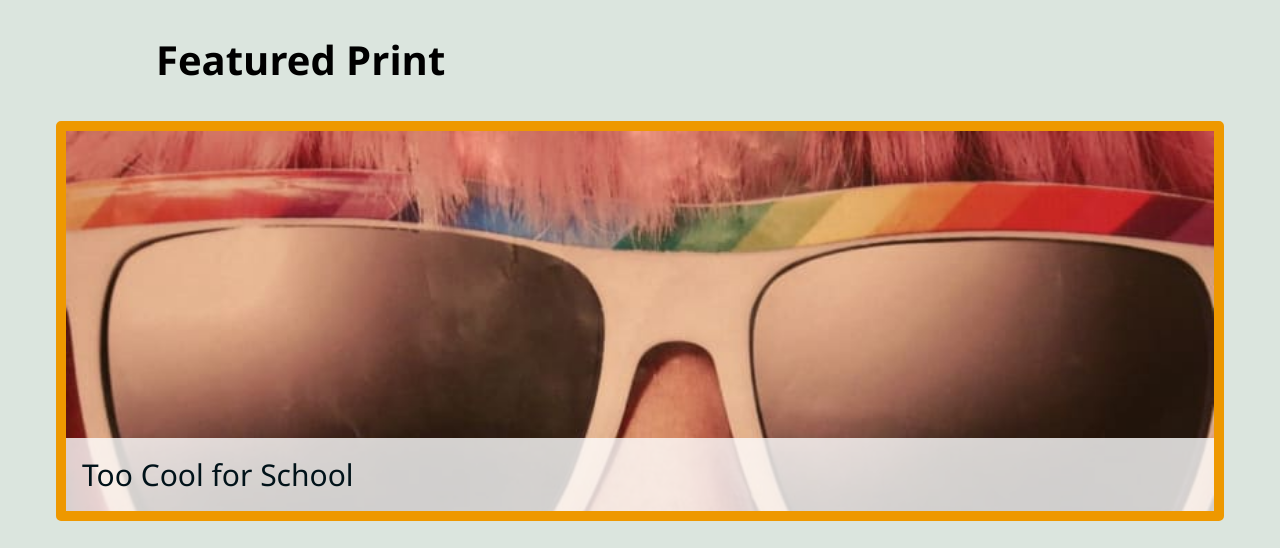
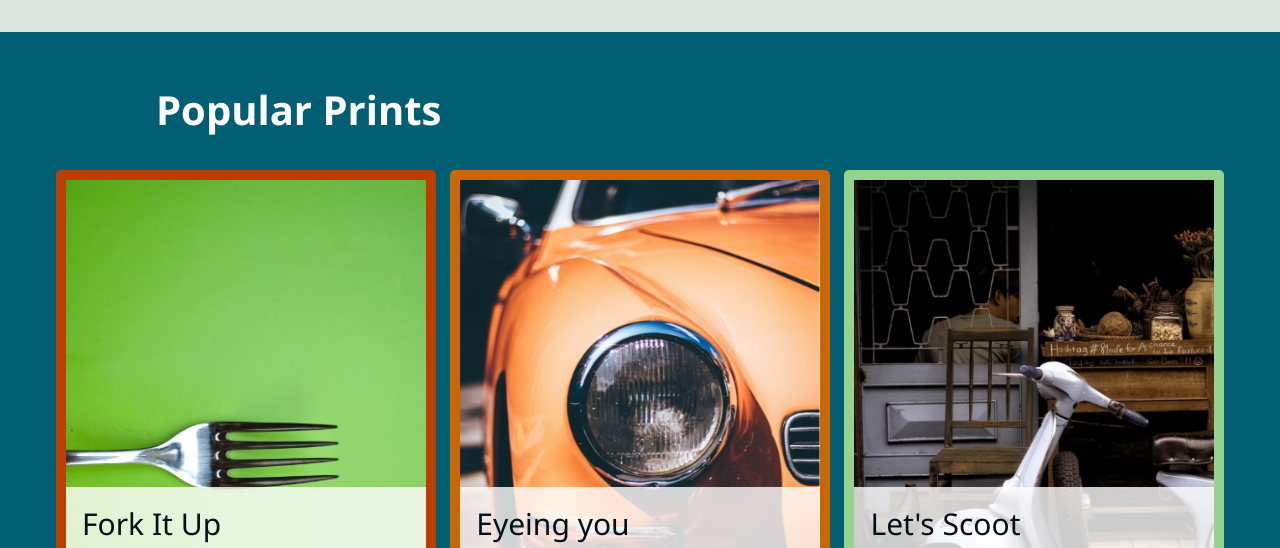
Before and after one commit to sergio-usma/flexbox-test, a website: page index.html in a window 1280 px wide. Shown: the part 909-1457 px from the top of the page. Drawn offline with Linux system fonts and the light colour scheme.

Commit message:
Added popular prints feature

```diff
--- a/index.html
+++ b/index.html
@@ -1,11 +1,11 @@
 <!DOCTYPE html>
 <html lang="en">
   <head>
-    <meta charset="UTF-8"/>
-    <meta http-equiv="X-UA-Compatible" content="IE=edge"/>
-    <meta name="viewport" content="width=device-width, initial-scale=1.0"/>
+    <meta charset="UTF-8" />
+    <meta http-equiv="X-UA-Compatible" content="IE=edge" />
+    <meta name="viewport" content="width=device-width, initial-scale=1.0" />
     <title>Collections</title>
-    <link href="style.css" rel="stylesheet"/>
+    <link href="style.css" rel="stylesheet" />
   </head>
 
   <body>
@@ -14,7 +14,7 @@
         <nav>
           <ul>
             <li>
-                    <a href="#"><img src="./img/header-logo.svg" alt=""/></a>
+              <a href="#"><img src="./img/header-logo.svg" alt="" /></a>
             </li>
             <li><a href="#">Home</a></li>
             <li><a href="#">Collections</a></li>
@@ -27,11 +27,10 @@
 
     <section id="hero">
       <picture>
-        <source srcset="img/hero/hero_1200.png" media="(min-width:839px)">
-        <source srcset="img/hero/hero_842.png" media="(min-width:301px)">
-        <img src="img/hero/hero_300.png" alt="Rainbow hero image banner.">
+        <source srcset="img/hero/hero_1200.png" media="(min-width:839px)" />
+        <source srcset="img/hero/hero_842.png" media="(min-width:301px)" />
+        <img src="img/hero/hero_300.png" alt="Rainbow hero image banner." />
       </picture>
-
     </section>
 
     <section id="mission">
@@ -53,15 +52,60 @@
       </div>
     </section>
 
+    <div class="stripe">
+      <section id="popular">
+        <h2>Popular Prints</h2>
+        <ul>
+          <li>
+            <figure class="color8">
+              <img
+                src="img/fork-it-up.jpg"
+                alt="Fork on green background"
+                srcset=""
+              />
+              <figcaption><a href="#">Fork It Up</a></figcaption>
+            </figure>
+          </li>
+
+          <li>
+            <figure class="color7">
+              <img
+                src="img/eyeing-you.jpg"
+                alt="Viewing part of an orange car with an over-sized headlight"
+                srcset=""
+              />
+              <figcaption><a href="#">Eyeing you</a></figcaption>
+            </figure>
+          </li>
+
+          <li>
+            <figure class="color4">
+              <img
+                src="img/lets-scoot.jpg"
+                alt="Vespa scooter parked on a street"
+                srcset=""
+              />
+              <figcaption><a href="#">Let's Scoot</a></figcaption>
+            </figure>
+          </li>
+        </ul>
+      </section>
+    </div>
+
     <section id="featured">
       <h2>Featured Print</h2>
       <figure class="color6">
-            <img sizes="(min-width: 300px) 33.3vw, 100vw" srcset="
-            img/too-cool/too-cool_small.jpg 300w,
-            img/too-cool/too-cool_medium.jpg 740w,
-            img/too-cool/too-cool_large.jpg 1200w," src="img/too-cool/too-cool_large.jpg" alt="" >
-            <figcaption><a href="#">Too Cool for School</a> </figcaption>
-
+        <img
+          sizes="(min-width: 300px) 33.3vw, 100vw"
+          srcset="
+            img/too-cool/too-cool_small.jpg   300w,
+            img/too-cool/too-cool_medium.jpg  740w,
+            img/too-cool/too-cool_large.jpg  1200w
+          "
+          src="img/too-cool/too-cool_large.jpg"
+          alt=""
+        />
+        <figcaption><a href="#">Too Cool for School</a></figcaption>
       </figure>
     </section>
 
@@ -70,7 +114,7 @@
       <ul>
         <li>
           <figure class="color7">
-                <img src="img/pop-art.jpg" alt="Pop Art: This must be the place"/>
+            <img src="img/pop-art.jpg" alt="Pop Art: This must be the place" />
             <figcaption><a href="#">Pop Art</a></figcaption>
           </figure>
         </li>
@@ -103,7 +147,7 @@
         </li>
         <li>
           <figure class="color4">
-                <img src="img/vehicles.jpg" alt="Vehicles: 1930's car on street."/>
+            <img src="img/vehicles.jpg" alt="Vehicles: 1930's car on street." />
             <figcaption><a href="#">Vehicles</a></figcaption>
           </figure>
         </li>
@@ -136,10 +180,11 @@
           </ul>
         </div>
         <address>
-            Wall of Wonder <br/>
-            RBC Plaza<br/>
-            60 South 6th Street<br/>
-            Minneapolis, MN 55402
+          Wall of Wonder <br />
+          RBC Plaza<br />
+          60 South 6th Street<br />
+          Minneapolis, MN 55402<br />
+          Design by: Jen Kramer @jen4web
         </address>
       </footer>
     </div>
--- a/style.css
+++ b/style.css
@@ -14,7 +14,6 @@ Clearly there is more you could place in variables, up to you if you want to use
   --color10: #9b2226;
 }
 
-
 /* generic site styles */
 
 html {
@@ -28,8 +27,8 @@ html {
 }
 
 body {
-    font-family: 'Segoe UI', Tahoma, Geneva, Verdana, sans-serif;
-    background-color: #DBE5DE;
+  font-family: "Segoe UI", Tahoma, Geneva, Verdana, sans-serif;
+  background-color: #dbe5de;
   padding: 0;
   margin: 0;
 }
@@ -43,7 +42,6 @@ header {
   max-width: 1200px;
   margin: 0 auto;
 }
-
 
 nav ul {
   list-style-type: none;
@@ -85,7 +83,7 @@ nav a:hover {
   color: var(--color5);
 }
 
-#hero{
+#hero {
   background-color: var(--color7);
   text-align: center;
   max-width: 100%;
@@ -93,11 +91,10 @@ nav a:hover {
   margin: 0;
 }
 
-#hero img{
+#hero img {
   max-width: 100%;
   max-height: 454px;
 }
-
 
 section {
   max-width: 1200px;
@@ -115,7 +112,6 @@ section ul {
   margin: 0;
 }
 
-
 /* To keep mobile screens from being stupid long, consider setting a max height on the images and hide the overflow.
 
 Spelled out the individual border styles so border-color could go elsewhere. Styling is the same for all borders except the color. */
@@ -130,7 +126,6 @@ figure {
   border-style: solid;
   border-radius: 5px;
 }
-
 
 /* strange open space at the bottom of the box which shows through the transparent overlay - this kills it */
 
@@ -151,7 +146,6 @@ figcaption {
   padding: 0;
 }
 
-
 /* make the a have a big clickable area with display: block - the link occupies its containing element, the figcaption */
 
 figcaption a {
@@ -160,7 +154,6 @@ figcaption a {
   text-decoration: none;
   color: var(--color1);
 }
-
 
 /* style is doing double duty, styling border color and hover color. Only one declaration usually applies though.  */
 
@@ -200,7 +193,6 @@ figcaption a {
   color: var(--color8);
 }
 
-
 /* mission styles */
 
 #mission {
@@ -217,16 +209,19 @@ figcaption a {
   display: block;
 }
 
+.stripe {
+  background-color: var(--color2);
+  color: white;
+  padding: 1rem 0 2rem 0;
+}
 
 /* footer styles */
-
 
 /* color stretches to 100% of the page width */
 
 .footer {
   background-color: var(--color5);
 }
-
 
 /* width limited and centered to line up with the rest of the page */
 
@@ -237,7 +232,6 @@ footer {
   max-width: 1200px;
   margin: 0 auto;
 }
-
 
 /* h4 top margin comes from the browser - it prevents the top of the .social element and the address from aligning */
 
@@ -253,7 +247,6 @@ footer ul {
   flex-flow: row wrap;
 }
 
-
 /* we want a constant distance between the buttons so they remain clickable at all times. flex-basis doesn't do that - sometimes the buttons are too close together. */
 
 footer li {
@@ -265,7 +258,6 @@ footer address {
   margin-top: 2rem;
   font-weight: bold;
 }
-
 
 /* turn on flexbox here - prior to this, elements stacked individually as blocks */
 
@@ -283,6 +275,13 @@ footer address {
     flex-basis: 49.5%;
   }
 
+  #popular li:last-child {
+    flex-basis: 100%;
+  }
+
+  #popular li:last-child figure img {
+    object-position: 0 -350px;
+  }
   /* turn off object position, inherit object-fit: cover */
   figure img {
     object-position: 0;
@@ -297,7 +296,12 @@ footer address {
   /* working with an image with a wide width so we have flexibility to set the shape-outside polygon points where we want. The edges of the image limit their placement. In Firefox, you can draw with shape-outside in browser tools */
   .mission-img {
     float: left;
-        shape-outside: polygon(35.84% 94.87%, 34.64% 87.05%, 51.64% 4.06%, 55.1% 2.38%);
+    shape-outside: polygon(
+      35.84% 94.87%,
+      34.64% 87.05%,
+      51.64% 4.06%,
+      55.1% 2.38%
+    );
     max-height: 211px;
   }
 
@@ -325,8 +329,6 @@ footer address {
     color: var(--color2);
     background-color: transparent;
   }
-
-
 }
 
 @media (min-width: 800px) {
@@ -335,8 +337,13 @@ footer address {
   }
 
   section li,
-    .social {
+  .social,
+  #popular li:last-child {
     flex-basis: 32.5%;
+  }
+
+  #popular li:last-child figure img {
+    object-position: 0;
   }
 
   address {
@@ -353,13 +360,13 @@ footer address {
     order: 2;
   }
 
-    nav li:nth-child(2), nav li:nth-child(3) {
+  nav li:nth-child(2),
+  nav li:nth-child(3) {
     order: 1;
   }
 
-    nav li:nth-child(4), nav li:nth-child(5) {
+  nav li:nth-child(4),
+  nav li:nth-child(5) {
     order: 3;
   }
-
-
 }
```
Also changed, not shown: img/eyeing-you.jpg (added), img/fork-it-up.jpg (added), img/lets-scoot.jpg (added). Lines whose indentation alone changed are shown as unchanged.
